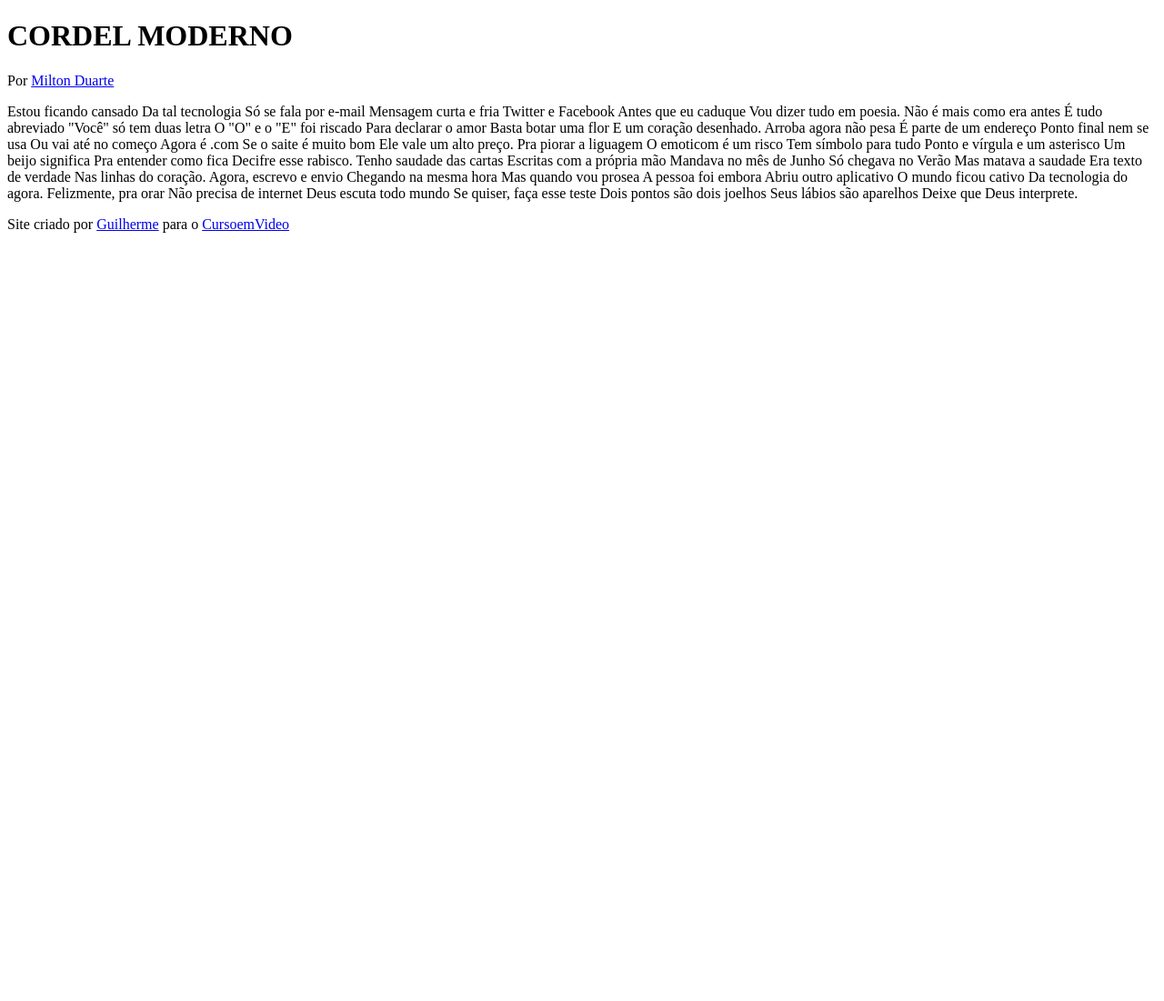
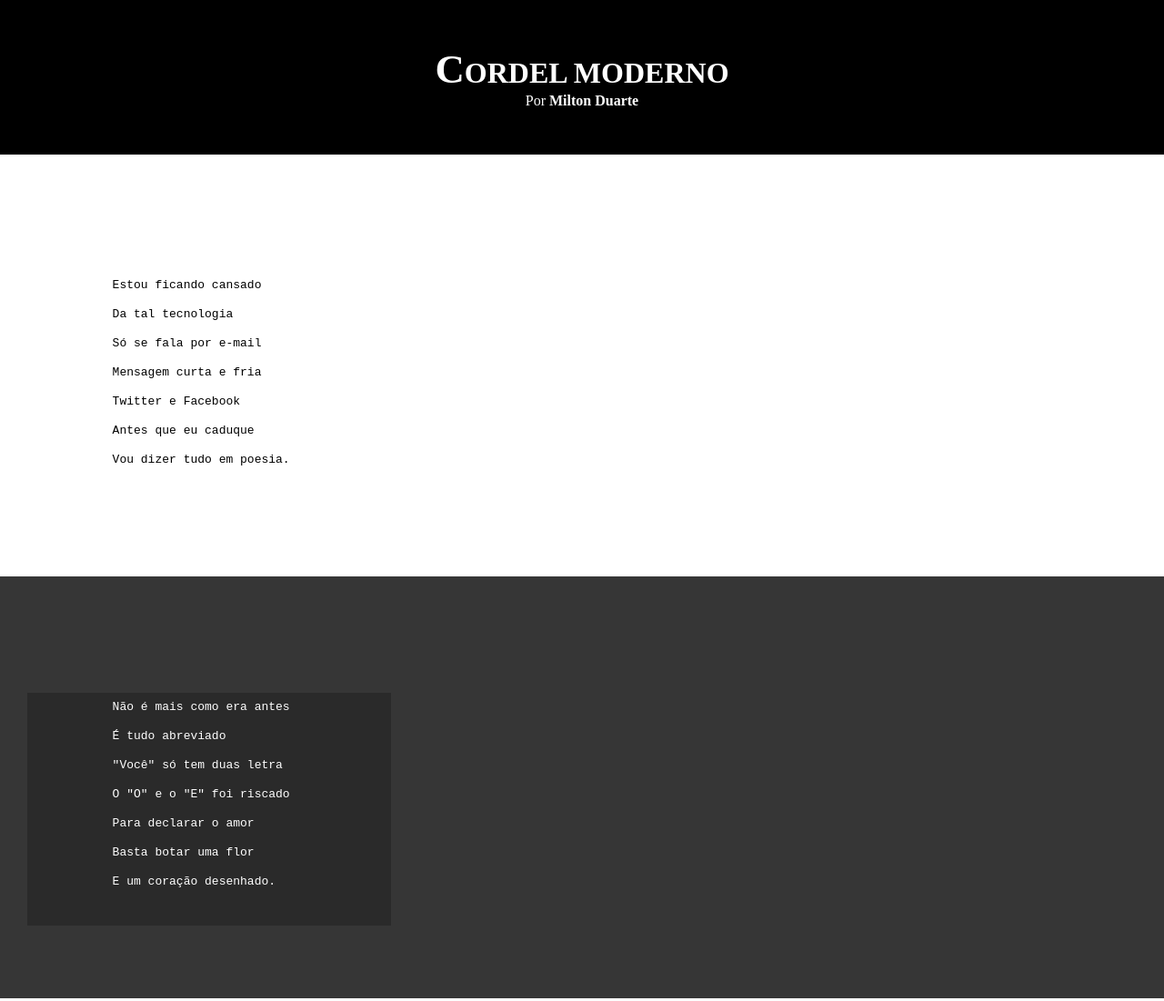
Before and after one commit to guilhermebararua/html-css, a plain HTML site: page docs/desafios/d012/index.html in a window 1280 px wide. Shown: the top 1101 px of the page at 91% size. Before the commit the page ends 800 px from the top, so only its background shows below. Drawn offline with Linux system fonts and the light colour scheme.

Commit message:
Criando Css e ajustando elementos.

```diff
--- a/docs/desafios/d012/index.html
+++ b/docs/desafios/d012/index.html
@@ -4,6 +4,7 @@
     <meta charset="UTF-8">
     <meta name="viewport" content="width=device-width, initial-scale=1.0">
     <title>Cordel Moderno</title>
+    <link rel="stylesheet" href="style.css">
 </head>
 <body>
     <header>
@@ -15,6 +16,8 @@
         </p>
     </header>
 
+    <section class="normal">
+        <pre>
             Estou ficando cansado
             Da tal tecnologia
             Só se fala por e-mail
@@ -22,9 +25,11 @@
             Twitter e Facebook
             Antes que eu caduque
             Vou dizer tudo em poesia.
+        </pre>
+    </section>
 
-
-
+    <section class="imagem">
+        <pre>
             Não é mais como era antes
             É tudo abreviado
             "Você" só tem duas letra
@@ -32,9 +37,11 @@
             Para declarar o amor
             Basta botar uma flor
             E um coração desenhado.
+        </pre>
+    </section>
 
-
-
+    <section class="normal">
+        <pre>
             Arroba agora não pesa
             É parte de um endereço
             Ponto final nem se usa
@@ -43,8 +50,6 @@
             Se o saite é muito bom
             Ele vale um alto preço.
 
-
-
             Pra piorar a liguagem
             O emoticom é um risco
             Tem símbolo para tudo
@@ -52,9 +57,11 @@
             Um beijo significa
             Pra entender como fica
             Decifre esse rabisco.
+        </pre>
+    </section>
 
-
-
+    <section class="imagem">
+        <pre>
             Tenho saudade das cartas
             Escritas com a própria mão
             Mandava no mês de Junho
@@ -62,9 +69,11 @@
             Mas matava a saudade
             Era texto de verdade
             Nas linhas do coração.
+        </pre>
+    </section>
 
-
-
+    <section class="normal">
+        <pre>
             Agora, escrevo e envio
             Chegando na mesma hora
             Mas quando vou prosea
@@ -73,8 +82,6 @@
             O mundo ficou cativo
             Da tecnologia do agora.
 
-
-
             Felizmente, pra orar
             Não precisa de internet
             Deus escuta todo mundo
@@ -82,9 +89,11 @@
             Dois pontos são dois joelhos
             Seus lábios são aparelhos
             Deixe que Deus interprete.
+        </pre>
+    </section>
 
     <footer>
-        <p>Site criado por <a href="https://github.com/guilhermebararua" target="_blank">Guilherme</a> para o <a href="https://www.youtube.com/c/CursoemV%C3%ADdeo" target="_blank">CursoemVideo</a></p>
+        <p>Site criado por <a href="https://github.com/guilhermebararua" target="_blank">Guilherme</a> para o <a href="https://www.cursoemvideo.com/" target="_blank">CursoemVideo</a></p>
     </footer>
 
 </body>
--- /dev/null
+++ b/docs/desafios/d012/style.css
@@ -0,0 +1,75 @@
+@charset "UTF-8";
+
+* {
+    margin: 0px;
+    padding: 0px;
+}
+
+html, body {
+    min-height: 100vh;
+    background-color: darkgray;
+
+
+}
+
+header {
+    background-color: black;
+    color: white;
+    text-align: center;
+}
+
+header > h1 {
+    padding-top: 50px;
+    font-variant: small-caps;
+
+}
+
+header > h1::first-letter {
+    font-size: 1.4em;
+}
+
+header > p {
+    padding-bottom: 50px;
+
+}
+
+a {
+    color: white;
+    text-decoration: none;
+    font-weight: bolder;
+}
+
+section {
+    padding-top: 10%;
+    padding-bottom: 10vh;
+    line-height: 2em;
+    padding-left: 30px;
+}
+
+section.normal {
+    background-color: white;
+    color: black;
+}
+
+section.imagem {
+background-color: rgb(54, 54, 54);
+color: white;
+
+}
+
+section.imagem > pre {
+  width: 400px;
+  background-color: rgba(0, 0, 0, 0.218);
+
+}
+
+a:hover {
+    text-decoration: underline;
+}
+
+footer {
+    background-color: black;
+    color: white;
+    text-align: center;
+    padding: 10px;
+}
```
Lines whose indentation alone changed are shown as unchanged.
